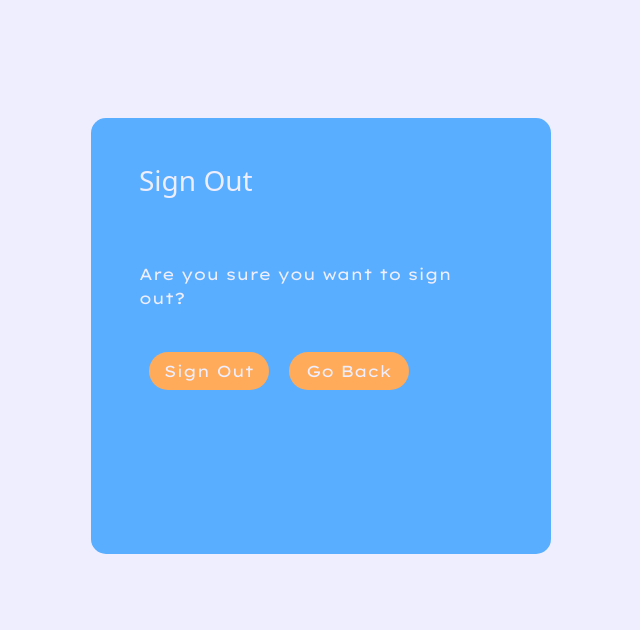
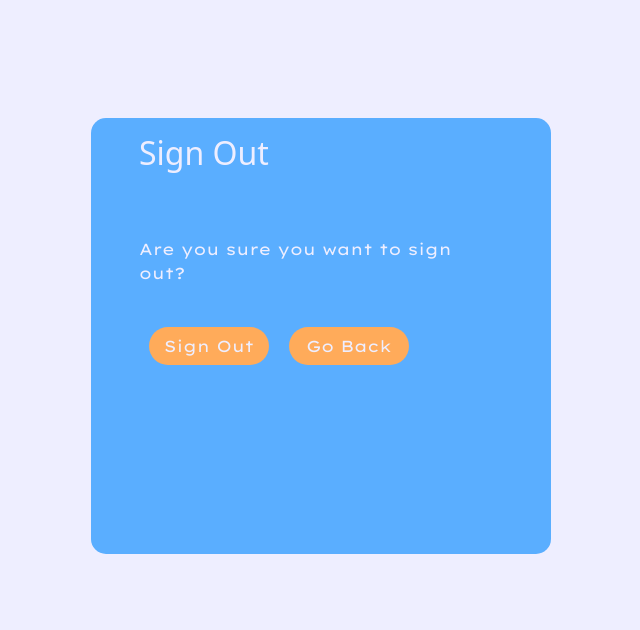
Before and after one commit to ZoltanNyaradi/work-schedule, a Django app: page /accounts/logout/ in a window 1280 px wide. Shown: the part 80-710 px from the top of the page, without its empty margins (319-959 px from the left). Run offline with Django 5.2, Linux system fonts and the light colour scheme; the visitor is signed in with stand-in values (Sample User, id 1).

Commit message:
Change h3 to h2 in auth pages, add white color for h2

```diff
--- a/static/css/style.css
+++ b/static/css/style.css
@@ -18,7 +18,7 @@ header, footer,
 }
 
 /* Text Colors */
-p, h1, h3, #log-out, #account-container a, .btn, .text-bubble{
+p, h1, h2, #log-out, #account-container a, .btn, .text-bubble{
 	color: #EEEEFF; /* White */
 }
 
--- a/templates/account/login.html
+++ b/templates/account/login.html
@@ -5,7 +5,7 @@
 <div class="container">
   <div class="row">
     <div class="col-md-10 mt-3 offset-md-1">
-      <h3>Sign up!</h3>
+      <h2>Sign up!</h2>
     </div>
   </div>
   <div class="row">
--- a/templates/account/logout.html
+++ b/templates/account/logout.html
@@ -5,7 +5,7 @@
 <div class="container">
   <div class="row">
     <div class="col-md-10 mt-3 offset-md-1">
-      <h3>Sign Out</h3>
+      <h2>Sign Out</h2>
     </div>
   </div>
   <div class="row">
```
